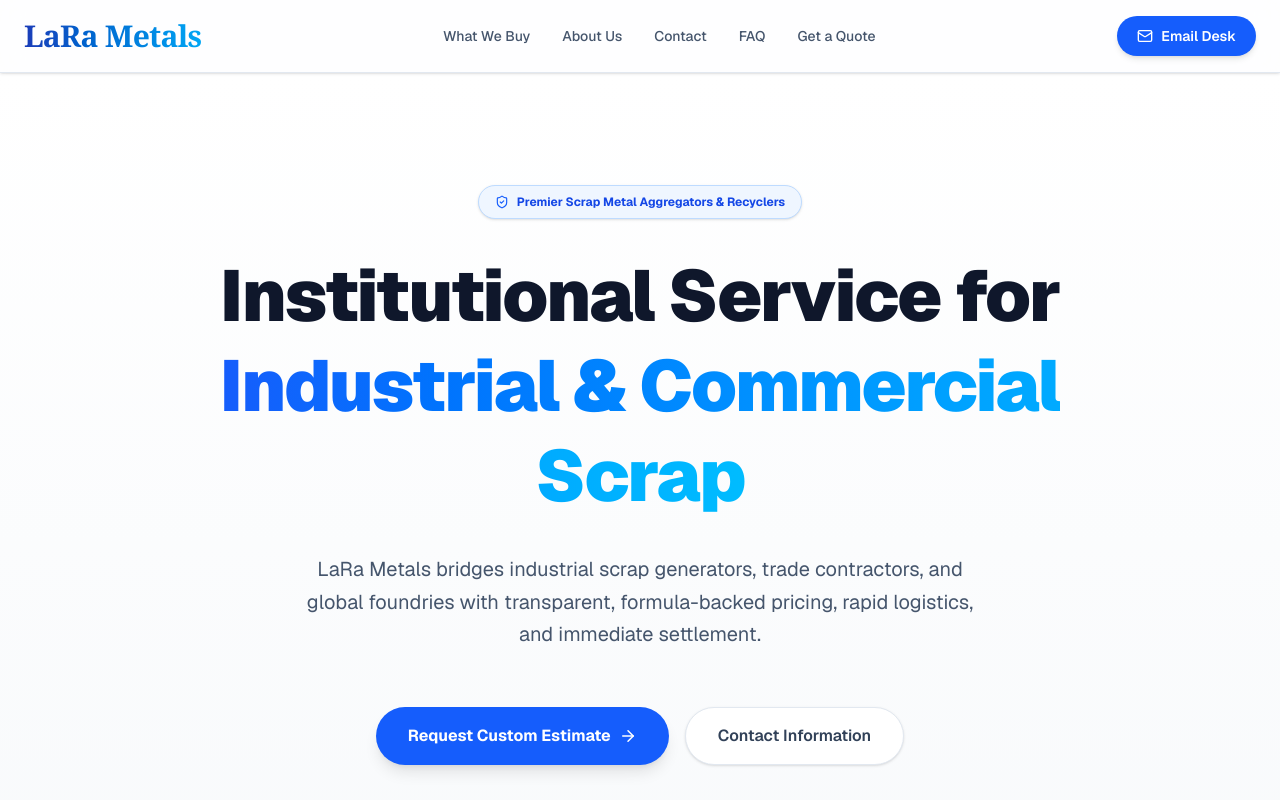
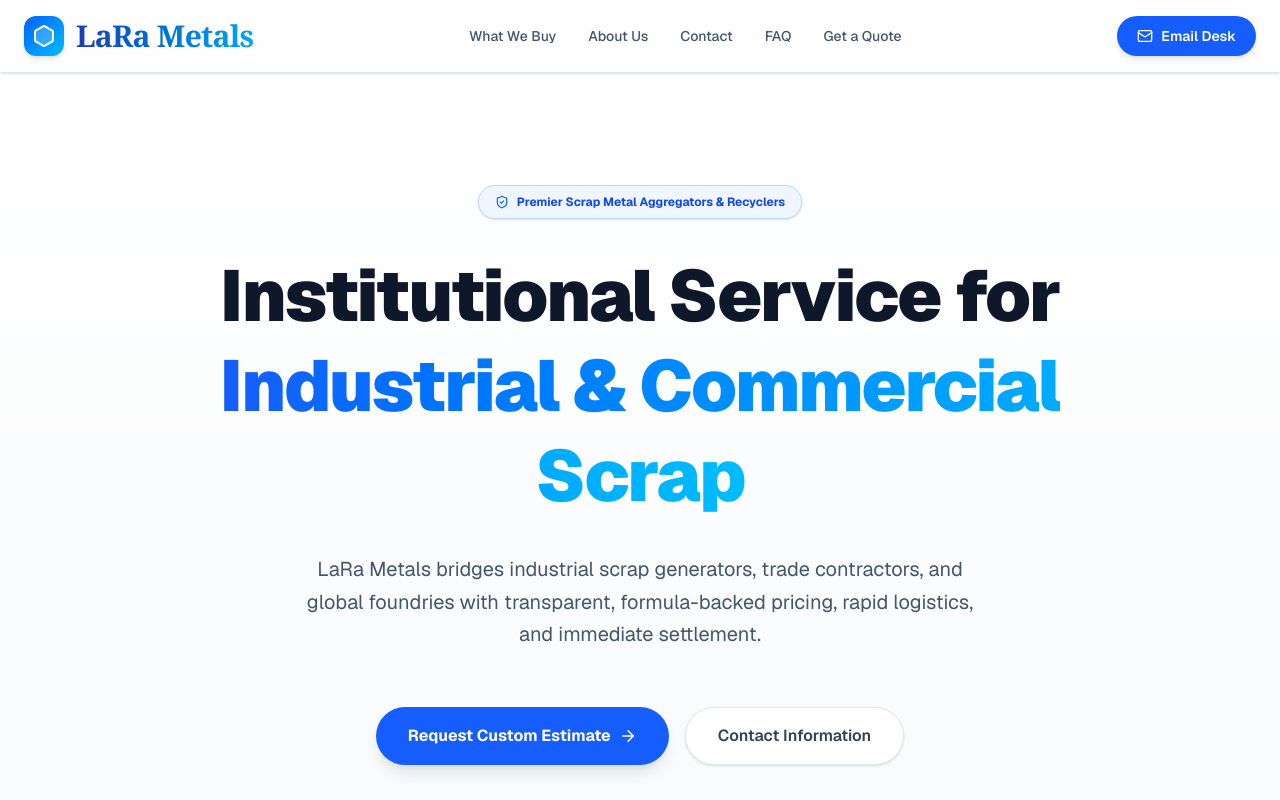
Before and after one commit to SanjeevR-design/larametals-web, a Next.js app: page / in a window 1280 px wide. Shown: the top 800 px of the page. Built offline with nearby package versions, Linux system fonts and the light colour scheme; no server answers.

Commit message:
Added modern hexagon logo to header

```diff
--- a/app/page.tsx
+++ b/app/page.tsx
@@ -6,7 +6,7 @@
 import {
   ArrowRight, ShieldCheck,
   Truck, Scale, ChevronDown, CheckCircle2,
-  Mail, MapPin, Clock, Award, ExternalLink
+  Mail, MapPin, Clock, Award, ExternalLink, Hexagon
 } from 'lucide-react';
 
 export default function HomePage() {
@@ -65,8 +65,12 @@
       {/* Navigation */}
       <header className="sticky top-0 z-50 bg-white/80 backdrop-blur-md border-b border-slate-200 shadow-sm">
         <div className="max-w-7xl mx-auto px-6 py-4 flex justify-between items-center">
-          <a href="#" className="flex items-center gap-2">
-            {/* Upgraded Professional Typography for Logo */}
+
+          {/* OPTION 1 LOGO: Forged Hexagon */}
+          <a href="#" className="flex items-center gap-3 group">
+            <div className="relative flex items-center justify-center w-10 h-10 rounded-xl bg-gradient-to-br from-blue-600 to-sky-400 shadow-md group-hover:shadow-lg transition-all transform group-hover:-translate-y-0.5">
+              <Hexagon className="text-white fill-white/20" size={24} />
+            </div>
             <span className="font-serif text-3xl font-extrabold tracking-tight text-transparent bg-clip-text bg-gradient-to-r from-blue-800 to-sky-500">
               LaRa Metals
             </span>
```
